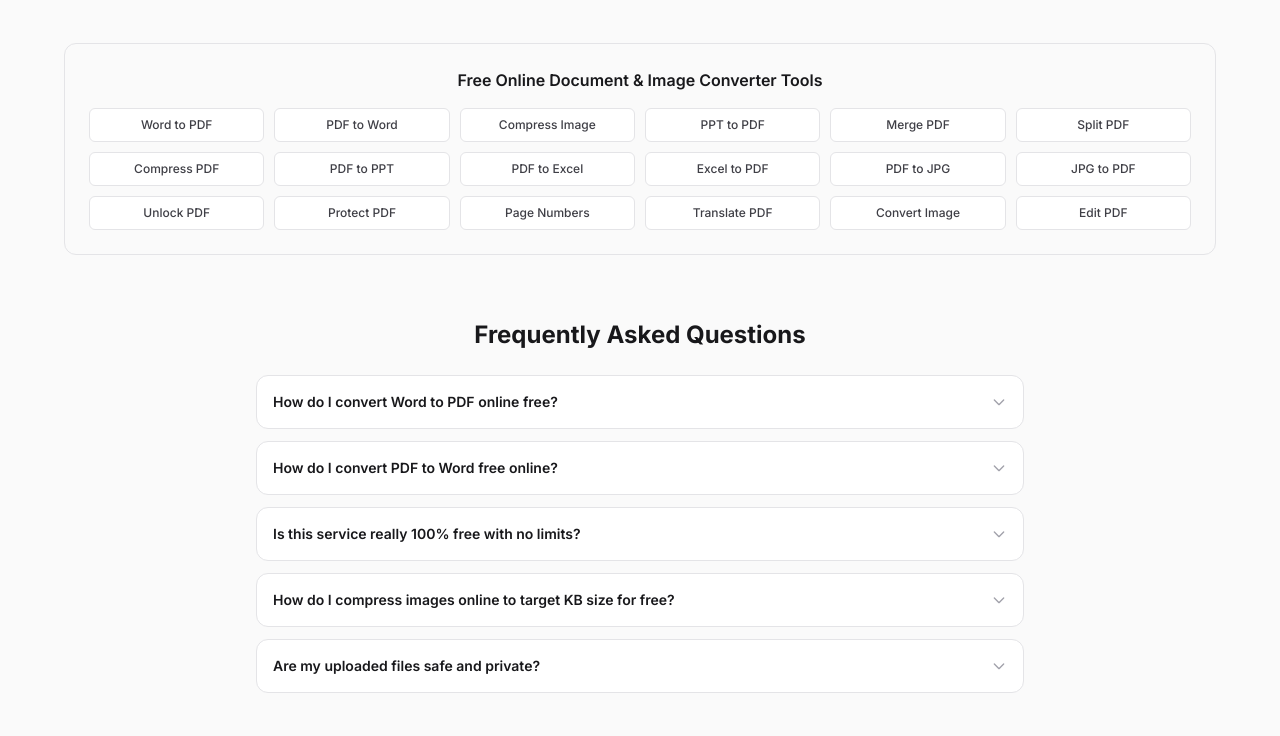
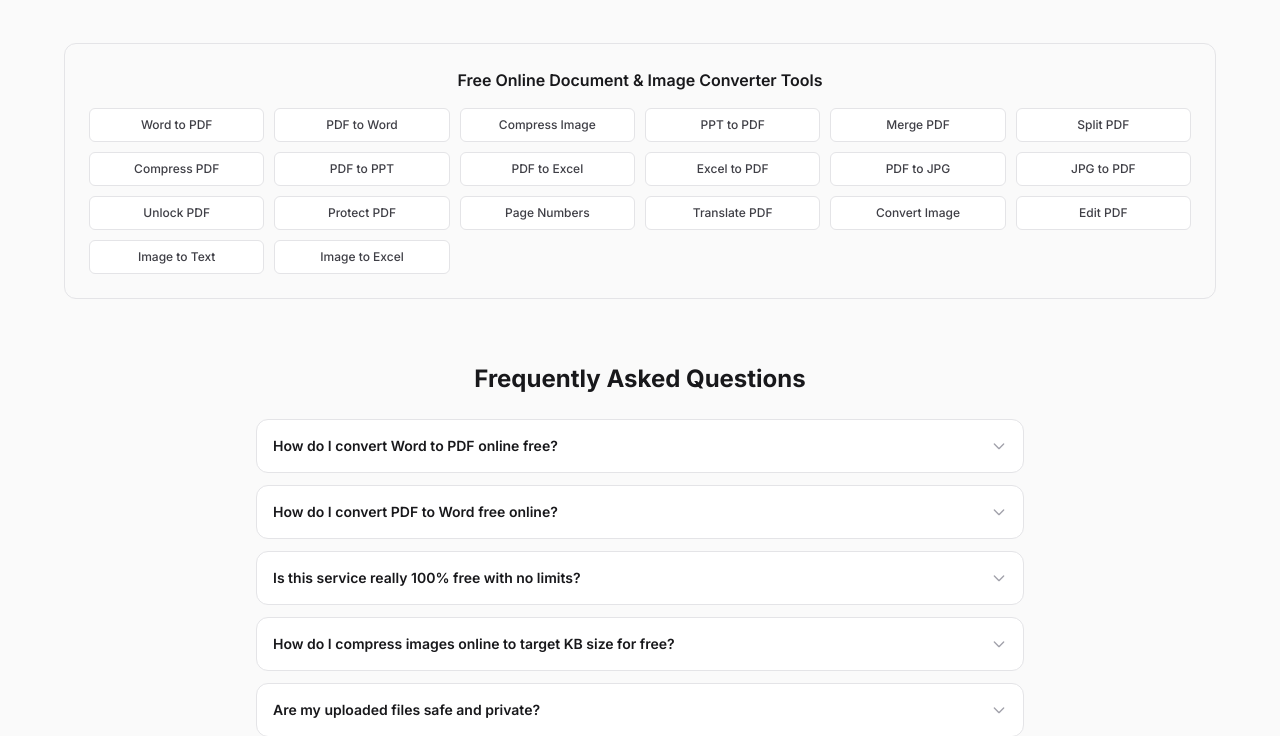
Before and after one commit to muhammadaliajaz/converter, a Flask app: page / in a window 1280 px wide. Shown: the part 1780-2516 px from the top of the page. Run offline with Flask 3, Linux system fonts and the light colour scheme; some libraries are stand-ins or nearby versions.

Commit message:
Add Image to Text and Image to Excel pills to footer quick links

```diff
--- a/templates/index.html
+++ b/templates/index.html
@@ -883,6 +883,10 @@
                     class="p-2 bg-white rounded-md border border-zinc-200 text-zinc-700 font-medium hover:border-zinc-400 hover:text-zinc-900 transition text-center block">Convert Image</a>
                 <a href="/edit-pdf" onclick="openWorkspaceById('edit-pdf'); return false;"
                     class="p-2 bg-white rounded-md border border-zinc-200 text-zinc-700 font-medium hover:border-zinc-400 hover:text-zinc-900 transition text-center block">Edit PDF</a>
+                <a href="/image-to-text" onclick="openWorkspaceById('image-to-text'); return false;"
+                    class="p-2 bg-white rounded-md border border-zinc-200 text-zinc-700 font-medium hover:border-zinc-400 hover:text-zinc-900 transition text-center block">Image to Text</a>
+                <a href="/image-to-excel" onclick="openWorkspaceById('image-to-excel'); return false;"
+                    class="p-2 bg-white rounded-md border border-zinc-200 text-zinc-700 font-medium hover:border-zinc-400 hover:text-zinc-900 transition text-center block">Image to Excel</a>
             </div>
         </section>
 
```
